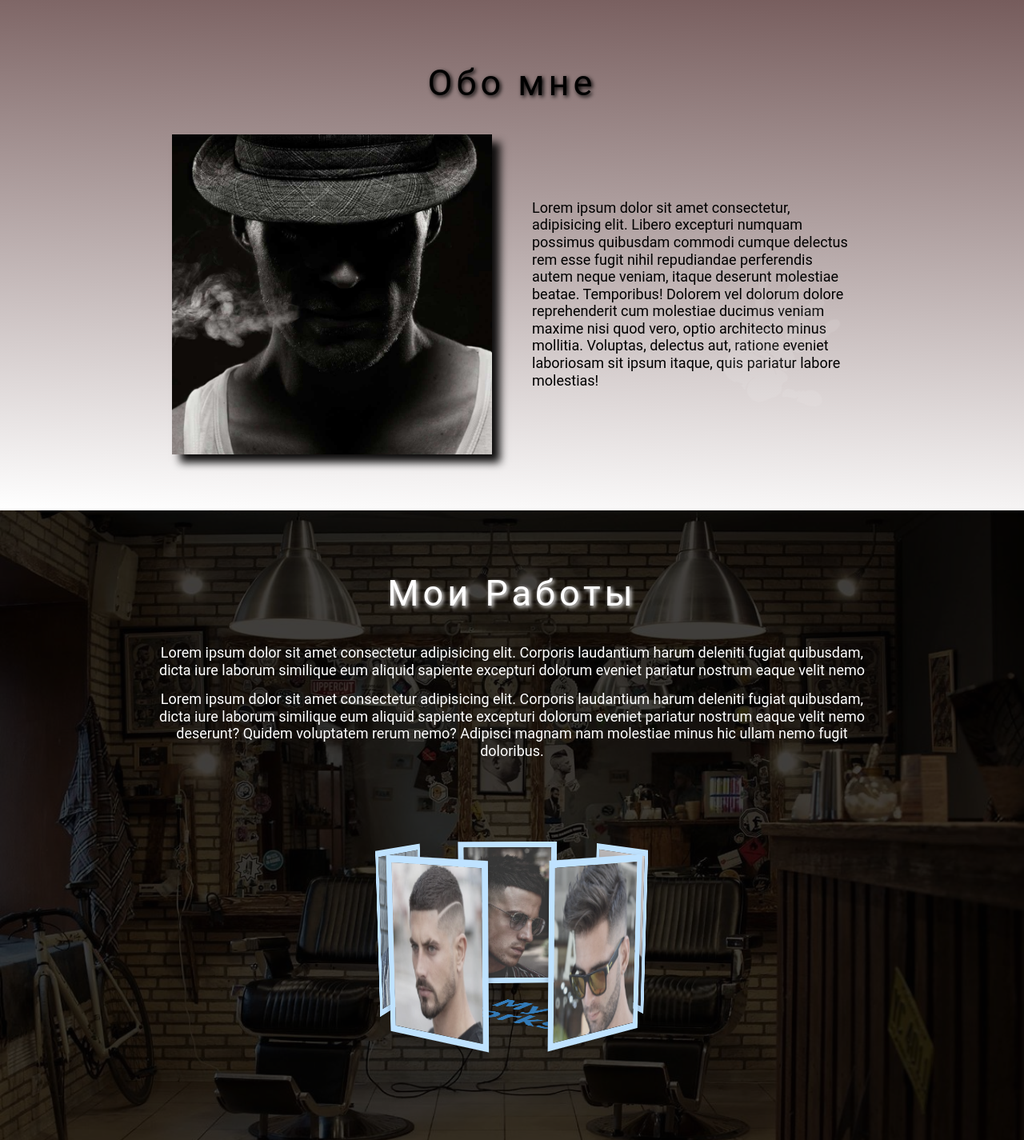
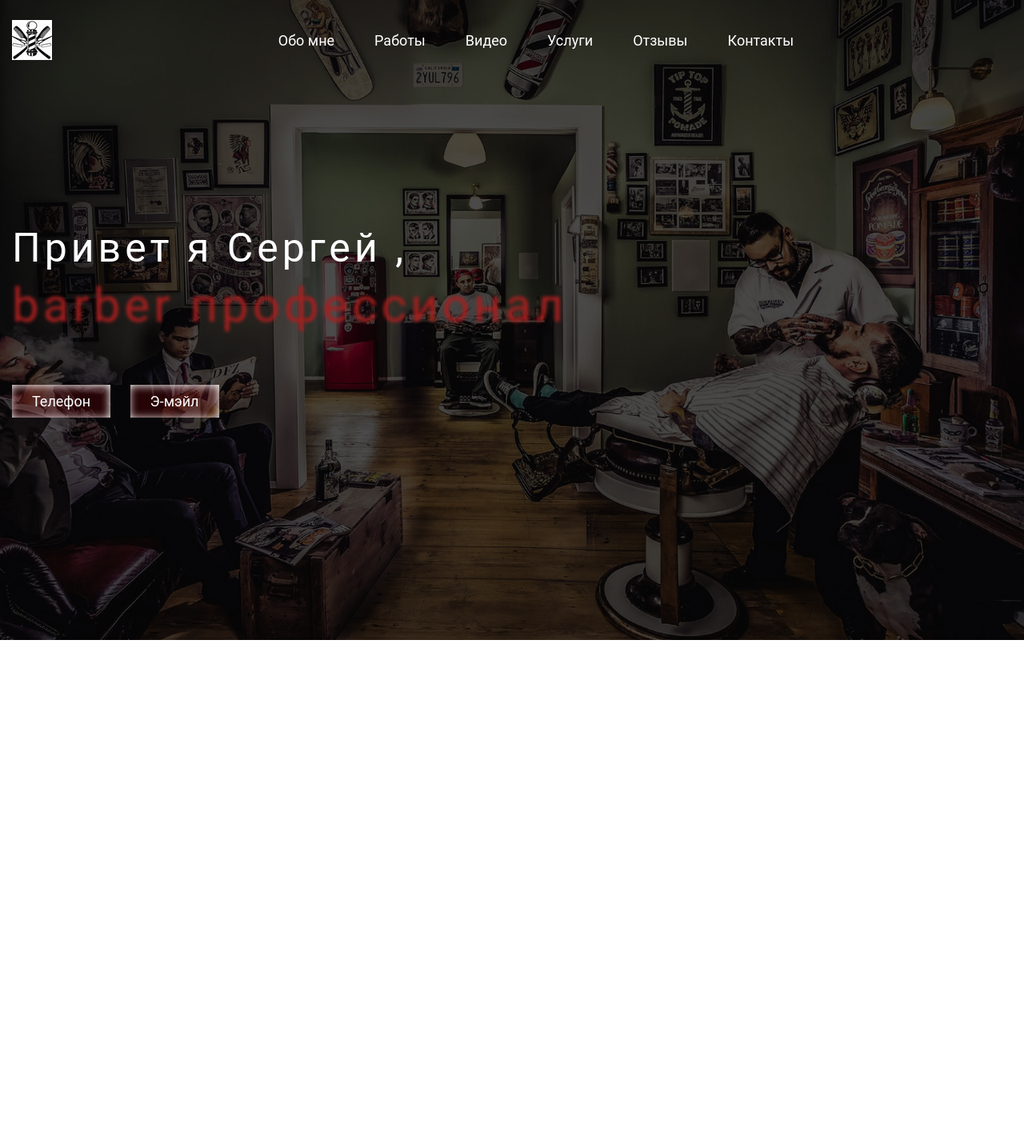
Before and after one commit to Pablo9298/sergio-barber, a website: page app/index.html in a window 1280 px wide. Shown: the top 1425 px of the page at 80% size. After the commit the page ends 800 px from the top, so only its background shows below. Drawn offline with Linux system fonts and the light colour scheme.

Commit message:
added effects

```diff
--- a/app/index.html
+++ b/app/index.html
@@ -11,59 +11,79 @@
 
 <body>
 
+  <header class="header" style="background-image: url('images/headerbg.jpg');">
+  <div class="header__top">
+    <div class="container">
+      <nav class="header__nav">
+        <a class="header__logo logo" href="#">
+          <img class="logo__img" src="images/logo.jpg" alt="ЛогоСерджи">
+        </a>
 
+        <ul class="header__items">
+          <li class="header__item">
+            <a class="header__link" href="#about">Обо мне</a>
+          </li>
+
+          <li class="header__item">
+            <a class="header__link" href="#">Работы</a>
+          </li>
+
+          <li class="header__item">
+            <a class="header__link" href="#">Видео</a>
+          </li>
+
+          <li class="header__item">
+            <a class="header__link" href="#">Услуги</a>
+          </li>
+
+          <li class="header__item">
+            <a class="header__link" href="#">Отзывы</a>
+          </li>
+
+          <li class="header__item">
+            <a class="header__link" href="#">Контакты</a>
+          </li>
+        </ul>
+
+        <ul class="header__list">
+          <li class="header__item-language language">
+            <a class="language-ru" href="#"></a>
+          </li>
+
+          <li class="header__item-language language">
+            <a class="language-est" href="#"></a>
+          </li>
+        </ul>
+
+        <button class="header__burger burger">
+          <span class="sr-only">Открыть меню</span>
+          <span class="burger__line"></span>
+        </button>
+      </nav>
+    </div>
+  </div>
+
+  <div class="header__container container">
+    <h1 class="header__title">
+      Привет я Сергей , <br>
+      <span>barber профессионал</span>
+    </h1>
+
+    <div class="header__box">
+      <a class="header__tel" href="tel:+37255557576">
+        Телефон
+      </a>
+
+      <a class="header__mail" href="mailto:wmpawka@gmail.com">
+        Э-мэйл
+      </a>
+    </div>
+  </div>
+</header>
 
   <main class="main">
 
-    <section class="about" id="about">
-  <div class="container">
-    <h2 class="about__title title">
-      Обо мне
-    </h2>
 
-    <div class="about__wrapper">
-      <img class="about__img" src="images/sergio.jpg" alt="Барбер Серджио">
-
-      <p class="about__text">
-        Lorem ipsum dolor sit amet consectetur, adipisicing elit. Libero excepturi numquam possimus quibusdam commodi cumque delectus rem esse fugit nihil repudiandae perferendis autem neque veniam, itaque deserunt molestiae beatae. Temporibus!
-        Dolorem vel dolorum dolore reprehenderit cum molestiae ducimus veniam maxime nisi quod vero, optio architecto minus mollitia. Voluptas, delectus aut, ratione eveniet laboriosam sit ipsum itaque, quis pariatur labore molestias!
-      </p>
-    </div>
-  </div>
-</section>
-    <section class="works" style="background-image: url('images/worksbg.jpg');">
-  <div class="container">
-    <h3 class="works__title title">
-      Мои Работы
-    </h3>
-
-    <p class="works__text">
-      Lorem ipsum dolor sit amet consectetur adipisicing elit. Corporis laudantium harum deleniti fugiat quibusdam,
-      dicta iure laborum similique eum aliquid sapiente excepturi dolorum eveniet pariatur nostrum eaque velit nemo
-    </p>
-
-    <p class="works__text">
-      Lorem ipsum dolor sit amet consectetur adipisicing elit. Corporis laudantium harum deleniti fugiat quibusdam,
-      dicta iure laborum similique eum aliquid sapiente excepturi dolorum eveniet pariatur nostrum eaque velit nemo
-      deserunt?
-      Quidem voluptatem rerum nemo? Adipisci magnam nam molestiae minus hic ullam nemo fugit doloribus.
-    </p>
-
-    <div id="carousel">
-      <div id="drag-container">
-        <div id="spin-container">
-          <a href="images/works/1.jpg" target="_blank"><img src="images/works/1.jpg" alt=""></a>
-          <a href="images/works/2.jpg" target="_blank"><img src="images/works/2.jpg" alt=""></a>
-          <a href="images/works/3.jpg" target="_blank"><img src="images/works/3.jpg" alt=""></a>
-          <a href="images/works/4.jpg" target="_blank"><img src="images/works/4.jpg" alt=""></a>
-          <a href="images/works/5.jpg" target="_blank"><img src="images/works/5.jpg" alt=""></a>
-          <p>My Works</p>
-        </div>
-        <div id="ground"></div>
-      </div>
-    </div>
-  </div>
-</section>
 
   </main>
 
--- a/app/scss/_header.scss
+++ b/app/scss/_header.scss
@@ -48,20 +48,6 @@
     }
   }
 
-  &__tel {
-    color: $white;
-    transition: all 0.5s;
-
-    &::before {
-      background-image: url('images/icons/tel.svg');
-    }
-
-    &:hover {
-      color: #cd6969f2;
-      text-shadow: 0px 4px 24px rgba(207, 41, 41, 0.92);
-    }
-  }
-
   &__burger {
     display: none;
   }
@@ -78,7 +64,7 @@
     color: white;
     line-height: 1.3;
     letter-spacing: 0.1em;
-    margin: auto 0;
+    margin: auto 0 60px;
 
     &>span {
       color: #a51f1f;
@@ -91,4 +77,27 @@
       }
     }
   }
+
+  &__box {
+    margin: 0 0 auto 0;
+  }
+
+  &__tel,
+  &__mail {
+    display: inline-block;
+    color: $white;
+    padding: 10px 25px;
+    background-color: #ff000021;
+    box-shadow: inset -1px 1px 11px 0px;
+    transition: all 0.5s;
+
+    &:hover {
+      background-color: rgb(255 0 0 / 40%);
+      letter-spacing: 3px;
+    }
+  }
+
+  &__tel {
+    margin-right: 20px;
+  }
 }
--- a/app/scss/_works.scss
+++ b/app/scss/_works.scss
@@ -52,7 +52,7 @@
   width: 100%;
   height: 100%;
   box-shadow: 0 4px 8px rgba(0, 0, 0, 0.2), 0 10px 16px rgba(0, 0, 0, 0.1);
-  border: 8px solid #BFE2FF;
+  border: 8px solid #c970709e;
 }
 
 #drag-container img {
--- a/app/scss/common/_global.scss
+++ b/app/scss/common/_global.scss
@@ -50,3 +50,12 @@ body.lock {
   letter-spacing: 5px;
   text-shadow: 2px 2px 5px;
 }
+
+.logo {
+  margin-right: 10px;
+  transition: box-shadow 0.5s;
+
+  &:hover {
+    box-shadow: 6px -3px 11px #cb4747;
+  }
+}
```
Also changed, not shown: app/html/components/_header.html (+11 -6 lines), app/html/index.html (+3 -3 lines), app/css/style.min.css.
